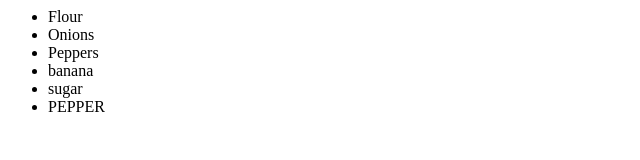
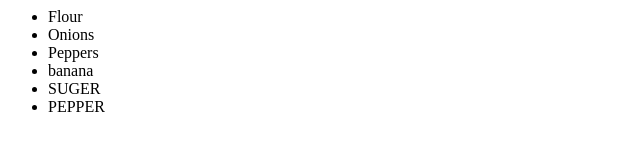
Before and after one commit to moinvirani/shoppinglist, a plain HTML site: page index.html in a window 1280 px wide. Shown: the full height of the page, 0-640 px from the left. Drawn offline with Linux system fonts and the light colour scheme.

Commit message:
Getting really excited about suger

```diff
--- a/index.html
+++ b/index.html
@@ -5,7 +5,7 @@
 		<li>Onions</li>
 		<li>Peppers</li>
 		<li>banana</li>
-		<li>sugar</li>
+		<li>SUGER</li>
 		<li>PEPPER</li>
 	</ul>
 </body>
```
